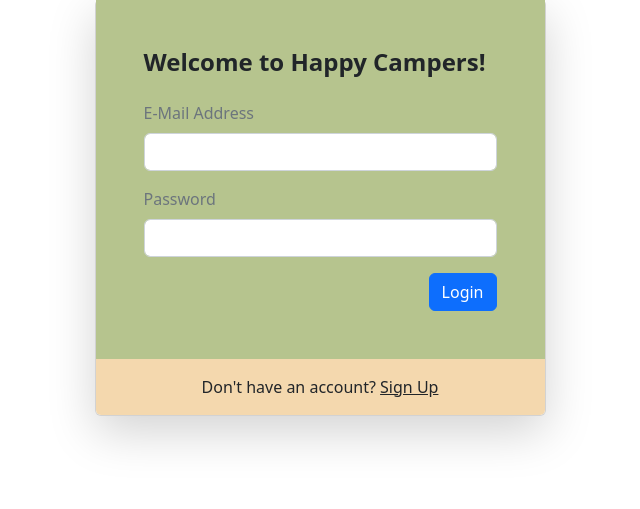
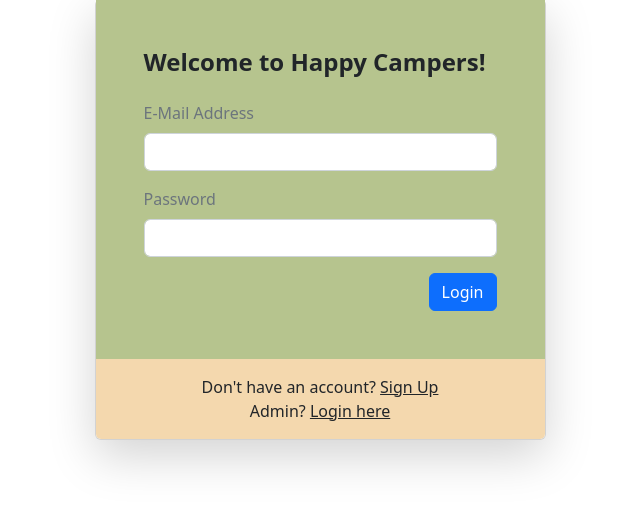
Before and after one commit to amaredia3/HappyCampers, a Django app: page / in a window 1280 px wide. Shown: the part 129-638 px from the top of the page, without its empty margins (320-960 px from the left). Run offline with Django 4.2, Linux system fonts and the light colour scheme.

Commit message:
link admin login (#24)
Co-authored-by: Asim Maredia <asimmaredia@Asims-MBP.lan>

```diff
--- a/app/templates/login.html
+++ b/app/templates/login.html
@@ -40,6 +40,9 @@
                             <div class="text-center">
                                 Don't have an account? <a href="signup" class="text-dark">Sign Up</a>
                             </div>
+                            <div class="text-center">
+                                Admin? <a href="/admin/" class="text-dark">Login here</a>
+                            </div>
                         </div>
                     </div>
                 </div>
```
